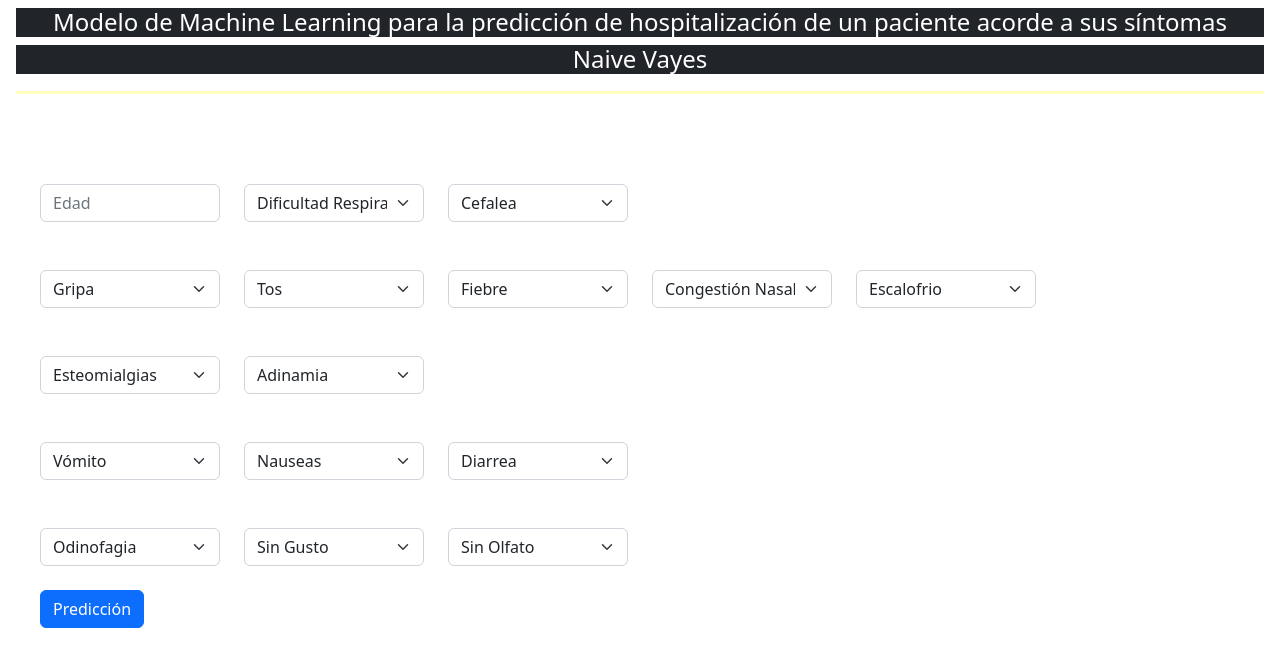
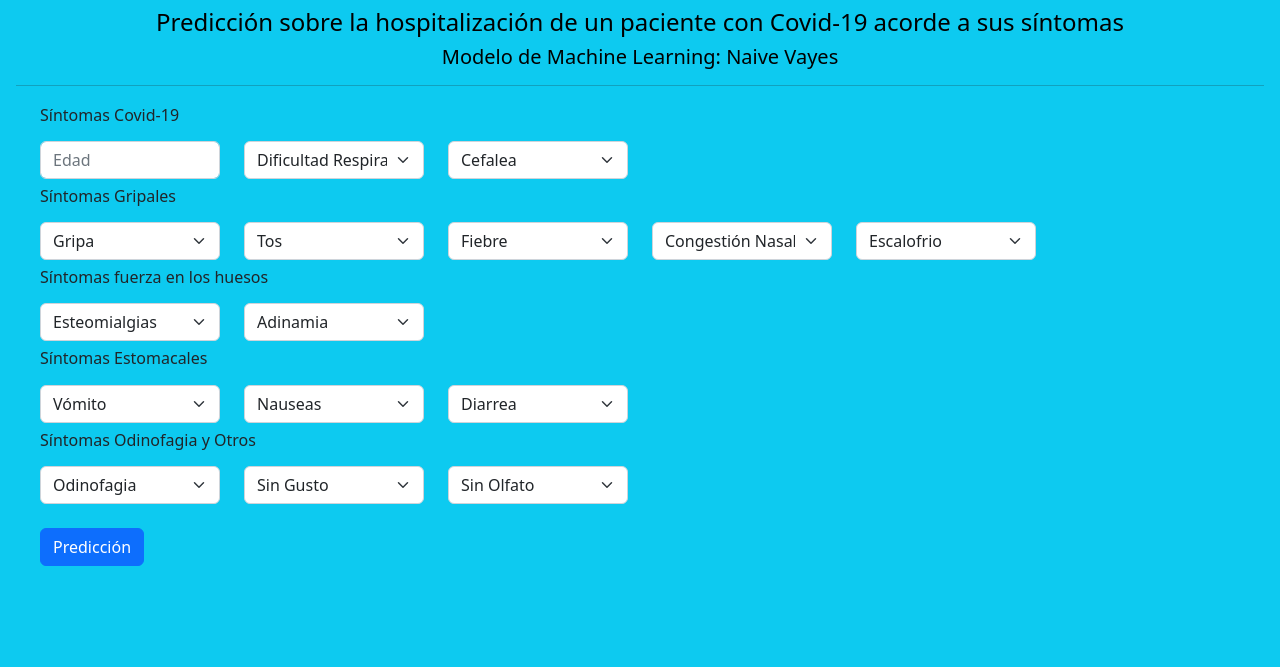
Before and after one commit to aeraso3/nv_hospitalizacion, a Flask app: page / in a window 1280 px wide. Shown: the top 667 px of the page. Run offline with Flask 2, Linux system fonts and the light colour scheme; parts of the project's set-up code (start-up, migrations or seed data) failed here and were passed over.

Commit message:
segundo commit

```diff
--- a/app.py
+++ b/app.py
@@ -33,9 +33,9 @@ def predict():
 
     def statement():
         if pred == 1:
-            return 'Resultado:- El modelo ha pronosticado que los síntomas descritos no conllevan una hospitalización pero debe cuidarse.'
+            return 'Resultado:- El modelo ha pronosticado con un 72 &#37; de exactitud que los síntomas descritos no conllevan una hospitalización pero debe cuidarse.'
         elif pred == 2:
-            return 'Resultado:- Debe consultar con el médico, el modelo ha predicho que sus síntomas conllevan una hospitalización.'
+            return 'Resultado:- El modelo ha pronosticado con un 72 &#37; de exactitud que los síntomas descritos conllevan una hospitalización.'
 
     return render_template('new.html',statement=statement())
 
--- a/templates/new.html
+++ b/templates/new.html
@@ -9,18 +9,18 @@
     <link href="https://cdn.jsdelivr.net/npm/bootstrap@5.2.0-beta1/dist/css/bootstrap.min.css" rel="stylesheet" integrity="sha384-0evHe/X+R7YkIZDRvuzKMRqM+OrBnVFBL6DOitfPri4tjfHxaWutUpFmBp4vmVor" crossorigin="anonymous">
     <title>MLAB</title>
 </head>
-<body class="p-2 bg-cyan-100 text-white">
+<body class="p-2 text-dark bg-info">
     <div class="ms-2 me-2">
         <div class="mbt-2">
-            <h4 class="text-center bg-dark text-white">Modelo de Machine Learning para la predicción de hospitalización de un paciente acorde a sus síntomas</h4>
-            <h4 class="text-center bg-dark text-white">Naive Vayes</h4>
-            <hr size="6px" width="100%" align="center" color="yellow"/>
+            <h4 class="text-center text-black">Predicción sobre la hospitalización de un paciente con Covid-19 acorde a sus síntomas</h4>
+            <h5 class="text-center text-black">Modelo de Machine Learning: Naive Vayes</h5>
+            <hr>
         </div>
         <div class="ms-4 me-4">
-            <form style="margin-top: 50px;" action="{{url_for('predict')}}" method="post">
+            <form style="margin-top: 20px;" action="{{url_for('predict')}}" method="post">
                 <div class="row">
                     <div class="col-sm-8 mb-2">
-                        <h2 class="fs-5">Síntomas Covid-19</h2>
+                        <h2 class="fs-6">Síntomas Covid-19</h2>
                     </div>
                 </div>
                 <div class="row">
@@ -45,7 +45,7 @@
                 </div>
                 <div class="row">
                     <div class="col-sm-7 mb-2">
-                        <h2 class="fs-5">Síntomas Gripales</h2>
+                        <h2 class="fs-6">Síntomas Gripales</h2>
                     </div>
                 </div>
                 <div class="row">
@@ -87,7 +87,7 @@
                 </div>
                 <div class="row">
                     <div class="col-sm-7 mb-2">
-                        <h2 class="fs-5">Síntomas fuerza en los huesos</h2>
+                        <h2 class="fs-6">Síntomas fuerza en los huesos</h2>
                     </div>
                 </div>
                 <div class="row">
@@ -108,7 +108,7 @@
                 </div>
                 <div class="row">
                     <div class="col-sm-7 mb-2">
-                        <h2 class="fs-5">Síntomas Estomacales</h2>
+                        <h2 class="fs-6">Síntomas Estomacales</h2>
                     </div>
                 </div>
                 <div class="row">
@@ -136,7 +136,7 @@
                 </div>
                 <div class="row">
                     <div class="col-sm-7 mb-2">
-                        <h2 class="fs-5">Síntomas Odinofagia y Otros</h2>
+                        <h2 class="fs-6">Síntomas Odinofagia y Otros</h2>
                     </div>
                 </div>
                 <div class="row">
```
